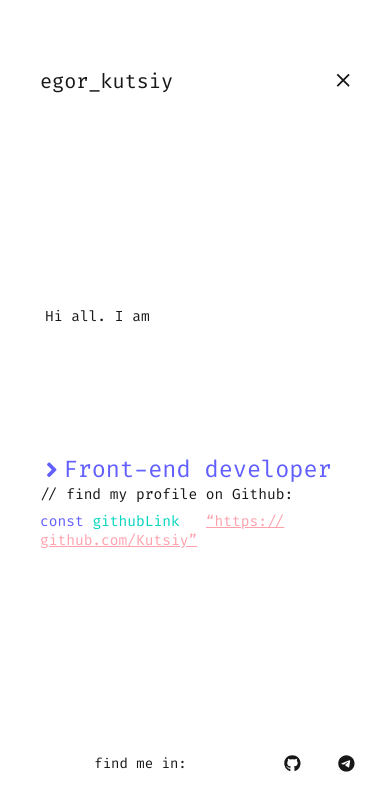
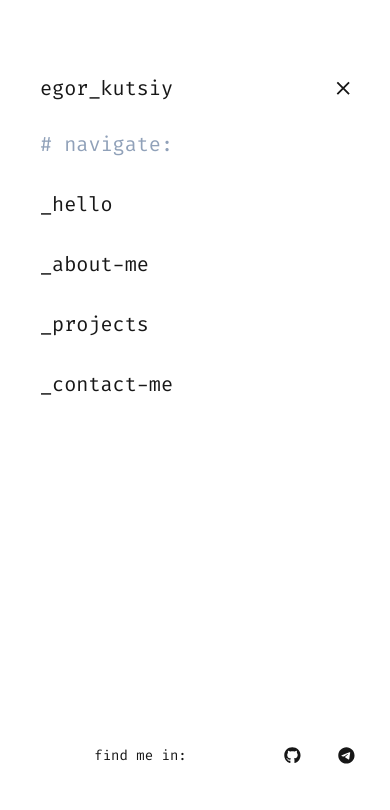
Before and after one commit to Kutsiy/NxWedApp, a Next.js app: page / in a window 390 px wide. Both pictures are taken after a click on the icon 342 px from the left and 80 px from the top of the page. Shown: the top 810 px of the page. Built offline with nearby package versions, Linux system fonts and the light colour scheme.

Commit message:
feat: added mobile menu

```diff
--- a/src/app/layout.tsx
+++ b/src/app/layout.tsx
@@ -2,20 +2,8 @@ import type { Metadata } from "next";
 import { Fira_Code } from "next/font/google";
 import "./styles/globals.scss";
 import "./styles/variables.scss";
-import Main from "@/components/main/main";
-import Header from "@/components/header/header";
-import Footer from "@/components/footer/footer";
 import { HeaderStoreProvider } from "../stores/header/header-store-provider";
-
-// const geistSans = Geist({
-//   variable: "--font-geist-sans",
-//   subsets: ["latin"],
-// });
-
-// const geistMono = Geist_Mono({
-//   variable: "--font-geist-mono",
-//   subsets: ["latin"],
-// });
+import Wrapper from "../components/wrapper/wrapper";
 
 export const metadata: Metadata = {
   title: "egor_kutsiy",
@@ -35,13 +23,9 @@ export default function RootLayout({
   return (
     <html lang="en" className={`dark ${firaCode.variable}`}>
       <body className={`${firaCode.variable}`}>
-        <Main>
-          <HeaderStoreProvider>
-            <Header />
-          </HeaderStoreProvider>
-          <main>{children}</main>
-          <Footer />
-        </Main>
+        <HeaderStoreProvider>
+          <Wrapper>{children}</Wrapper>
+        </HeaderStoreProvider>
       </body>
     </html>
   );
--- a/src/components/footer/footer.module.scss
+++ b/src/components/footer/footer.module.scss
@@ -1,6 +1,6 @@
 .footer {
   width: 100%;
-  height: 40px;
+  height: 60px;
   border-top: var(--glass-border);
   border-bottom-left-radius: 15px;
   border-bottom-right-radius: 15px;
--- a/src/components/header/header.module.scss
+++ b/src/components/header/header.module.scss
@@ -1,6 +1,6 @@
 .header {
   width: 100%;
-  height: 40px;
+  height: 60px;
   border-bottom: var(--glass-border);
   border-top-left-radius: 15px;
   border-top-right-radius: 15px;
--- /dev/null
+++ b/src/components/menu/menu.module.scss
@@ -0,0 +1,33 @@
+$config: (
+  width: 100%,
+  height: 60px,
+  display: flex,
+  align-items: center,
+  padding-left: 24px,
+  font-size: 1.8rem,
+  border-bottom: var(--glass-border),
+);
+
+@mixin apply-config($config) {
+  @each $prop, $val in $config {
+    #{$prop}: #{$val};
+  }
+}
+
+.menu {
+  &__nav {
+    width: 100%;
+    height: 100%;
+    display: flex;
+    flex-direction: column;
+
+    &_title {
+      @include apply-config($config);
+      color: rgba(144, 161, 185, 1);
+    }
+
+    &_btn {
+      @include apply-config($config);
+    }
+  }
+}
--- /dev/null
+++ b/src/components/menu/menu.tsx
@@ -0,0 +1,24 @@
+import Link from "next/link";
+import styles from "./menu.module.scss";
+
+const Menu = ({}) => {
+  return (
+    <nav className={styles.menu__nav}>
+      <div className={styles.menu__nav_title}># navigate:</div>
+      <Link href="/">
+        <div className={styles.menu__nav_btn}>_hello</div>
+      </Link>
+      <Link href="/about">
+        <div className={styles.menu__nav_btn}>_about-me</div>
+      </Link>
+      <Link href="/projects">
+        <div className={styles.menu__nav_btn}>_projects</div>
+      </Link>
+      <Link href="/contacts">
+        <div className={styles.menu__nav_btn}>_contact-me</div>
+      </Link>
+    </nav>
+  );
+};
+
+export default Menu;
--- /dev/null
+++ b/src/components/wrapper/wrapper.tsx
@@ -0,0 +1,22 @@
+"use client";
+
+import { ReactNode } from "react";
+import Main from "@/components/main/main";
+import Header from "@/components/header/header";
+import Footer from "@/components/footer/footer";
+import { useHeaderStore } from "@/stores/header/header-store-provider";
+import Menu from "../menu/menu";
+
+function Wrapper({ children }: { children: ReactNode }) {
+  const menuIsOpen = useHeaderStore((state) => state.isOpen);
+
+  return (
+    <Main>
+      <Header />
+      <main>{menuIsOpen ? <Menu></Menu> : children}</main>
+      <Footer />
+    </Main>
+  );
+}
+
+export default Wrapper;
```
Also changed, not shown: src/components/wrapper/wrapper.module.scss (added).
